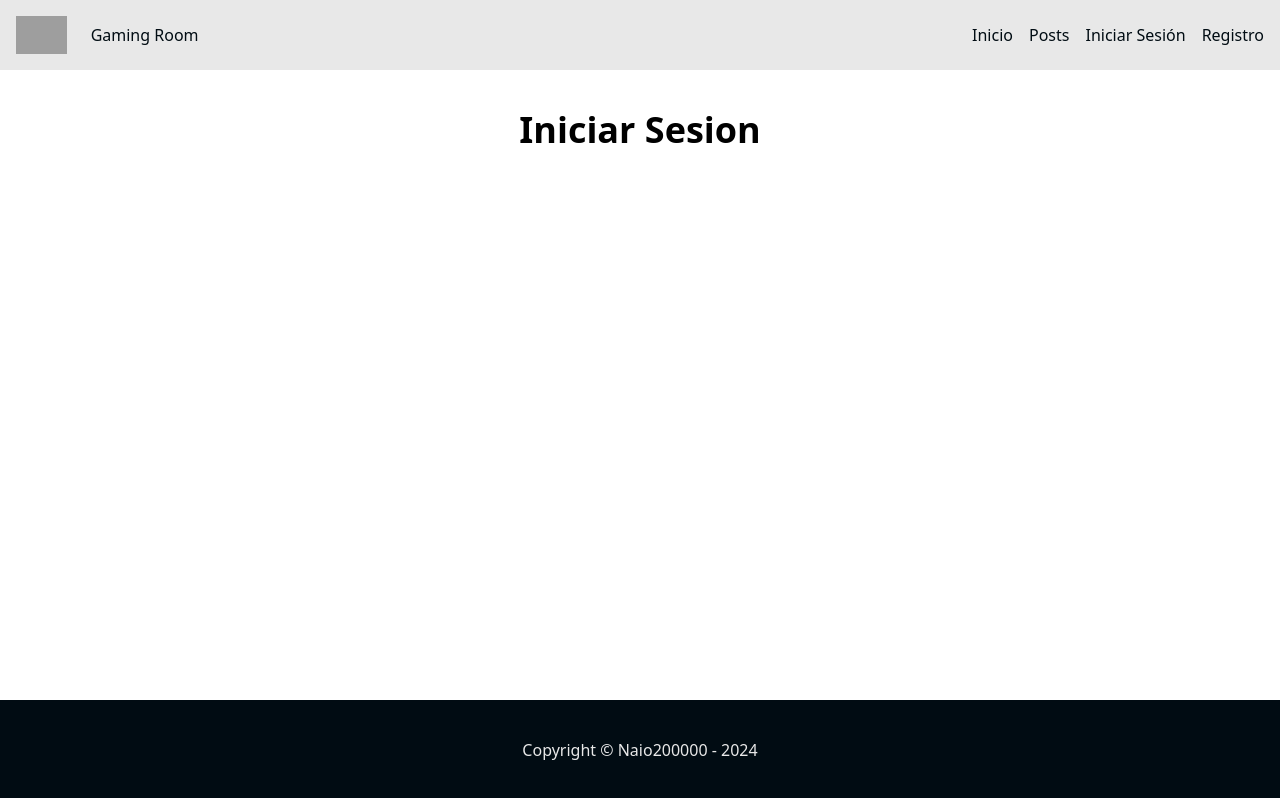
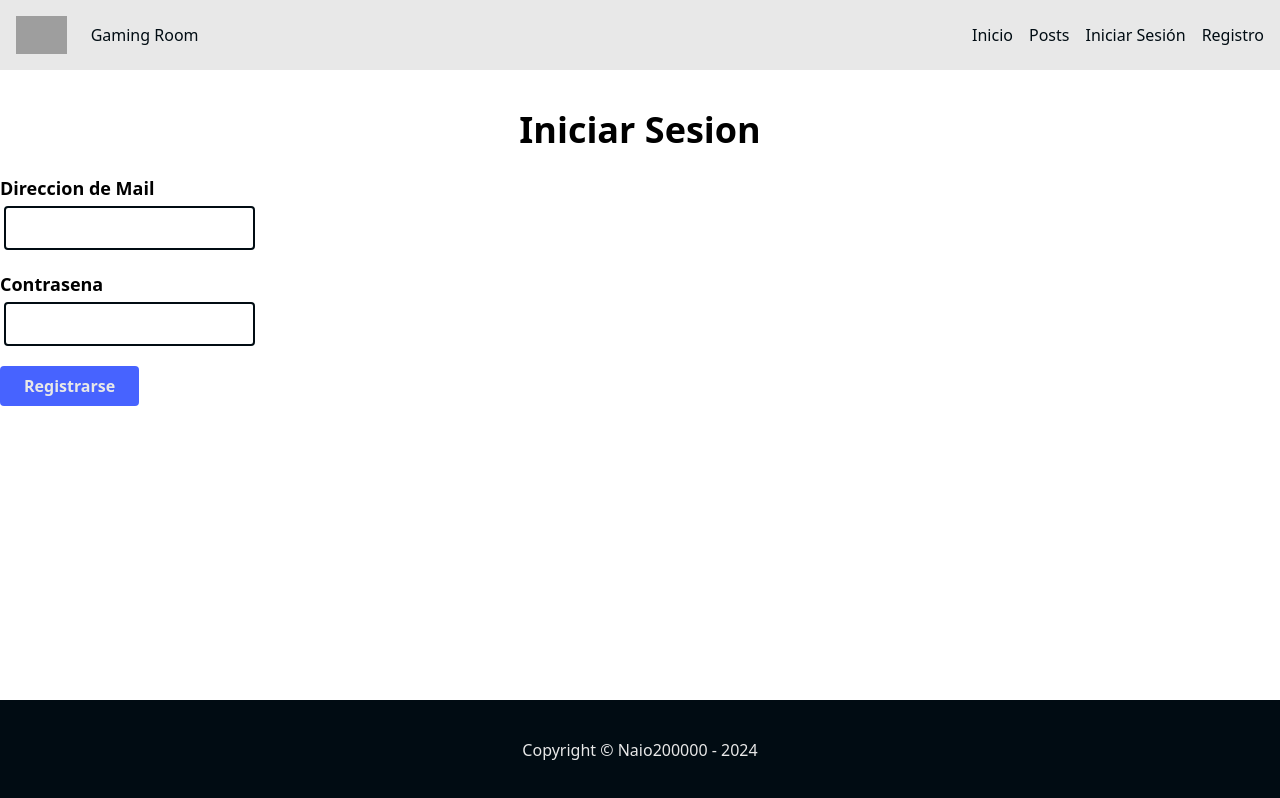
Before and after one commit to Naio200000/CWM-parcial1, a Vue app: page /#/iniciar in a window 1280 px wide. Built offline with nearby package versions, Linux system fonts and the light colour scheme; no server answers; sample sign-in values are in the browser's storage; grey boxes are pictures that could not be loaded.

Commit message:
feat: add login view

```diff
--- a/src/views/Login.vue
+++ b/src/views/Login.vue
@@ -1,8 +1,23 @@
 <script>
     import MainH1 from '../components/labels/MainH1.vue';
+    import { login } from '../services/auth';
     export default {
         name: 'Login',
-        components: {MainH1}
+        components: {MainH1},
+        data() {
+            return {
+                user: {
+                    email: '',
+                    password:'',
+                },
+                loading: false,
+            }
+            },
+            methods: {
+            async submitLogin(){
+                await login(this.user.email, this.user.password);
+            }
+        }
     }
 </script>
 
@@ -11,5 +26,19 @@
         <div>
             <MainH1>Iniciar Sesion</MainH1>
         </div>
+        <div>
+            <form action="" @submit.prevent="submitLogin">
+                <div class="mb-4">
+                    <label class="text-lg font-bold block" for="email">Direccion de Mail</label>
+                    <input v-model="user.email" class="border-black border-2 rounded p-2 m-1" type="email" id="email">
+                </div>
+                <div class="mb-4">
+                    <label class="text-lg font-bold block" for="password">Contrasena</label>
+                    <input v-model="user.password" class="border-black border-2 rounded p-2 m-1" type="password" id="password">
+                </div>
+                <button
+                    type="submit" class="mb-4 py-2 px-6 bg-blue-light text-gray-light font-bold rounded hover:bg-blue-dark transition-all">Registrarse</button>
+            </form>
+        </div>
     </header>
 </template>
```
